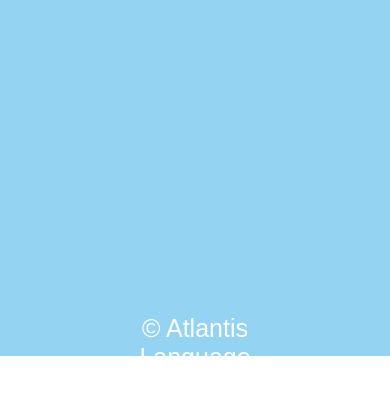
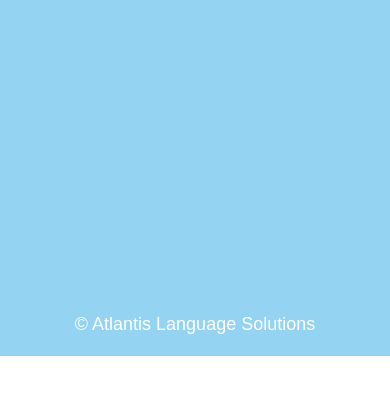
Before and after one commit to PatriceDouge/als, a Gatsby site in the folder frontend/: page / in a window 390 px wide. Shown: the part 488-882 px from the top of the page. After the commit the page ends 844 px from the top, so only its background shows below. Built offline with nearby package versions, Linux system fonts and the light colour scheme; Gatsby itself is replaced by a stand-in of ours.

Commit message:
mobile responsive fix

```diff
--- a/frontend/src/styles/index.css
+++ b/frontend/src/styles/index.css
@@ -34,5 +34,13 @@ body {
   position: absolute;
   top: 95%;
   left: 50%;
-  transform: translateX(-50%)
+  transform: translateX(-50%);
+  white-space: nowrap;
 }
+
+@media only screen and (max-width: 400px) {
+  .container p {
+    font-size: 18px;
+    top: 95%
+  }
+}
```
